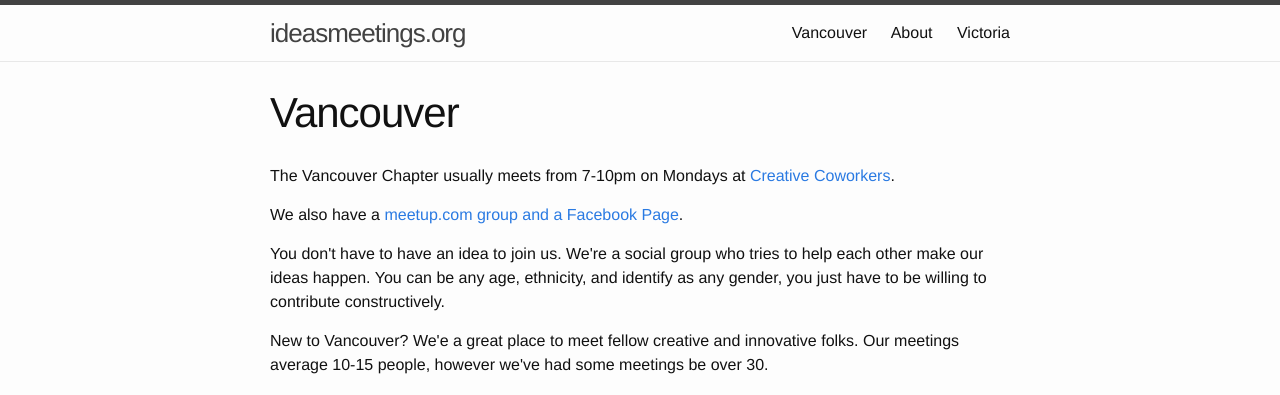
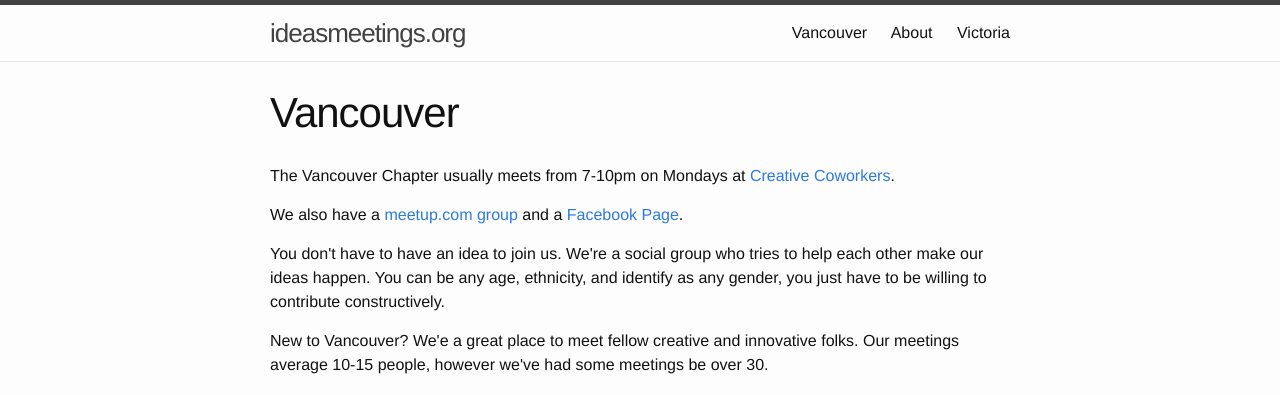
Before and after one commit to improvethings/improvethings.github.io, a Jekyll site: the page built from vancouver/index.html, in a window 1280 px wide. Shown: the top 395 px of the page. Built offline with Jekyll 4.4.1, drawn with Linux system fonts in a browser that asks for light colours; part of the change alters nothing that is shown.

```diff
--- a/vancouver/index.html
+++ b/vancouver/index.html
@@ -19,7 +19,7 @@ tags: []
 comments: []
 ---
 <p>The Vancouver Chapter usually meets from 7-10pm on Mondays at <a href="http://creativecoworkers.com/">Creative Coworkers</a>.</p>
-<p>We also have a <a href="http://www.meetup.com/IdeasVancouver/">meetup.com group and a <a href="https://www.facebook.com/ideasvan">Facebook Page</a>.</p>
+<p>We also have a <a href="http://www.meetup.com/IdeasVancouver/">meetup.com group </a> and a <a href="https://www.facebook.com/ideasvan">Facebook Page</a>.</p>
 <p>You don't have to have an idea to join us. We're a social group who tries to help each other make our ideas happen. You can be any age, ethnicity, and identify as any gender, you just have to be willing to contribute constructively.</p>
 <p> New to Vancouver? We'e a great place to meet fellow creative and innovative folks. Our meetings average 10-15 people, however we've had some meetings be over 30. </p>
 
```
